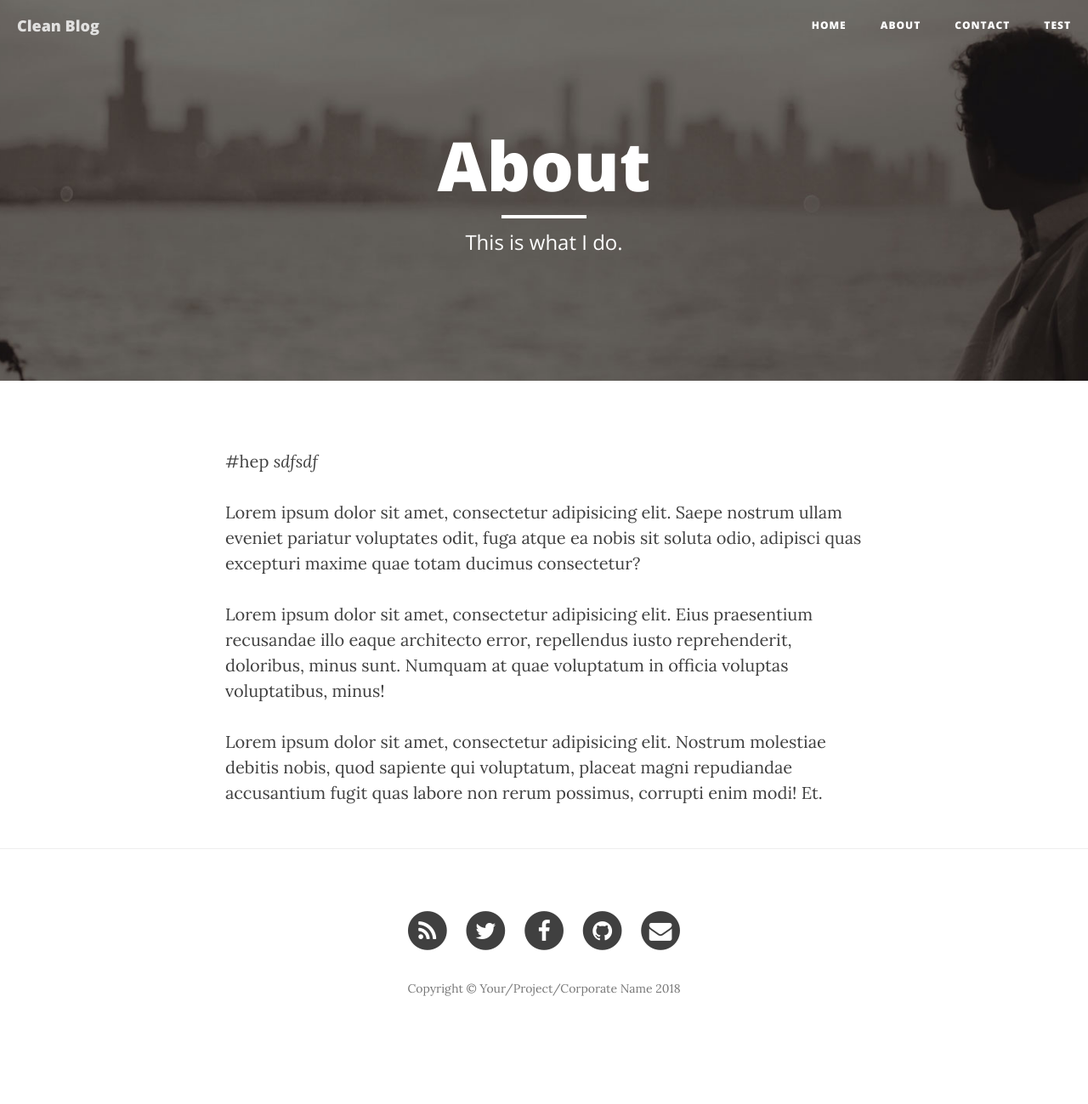
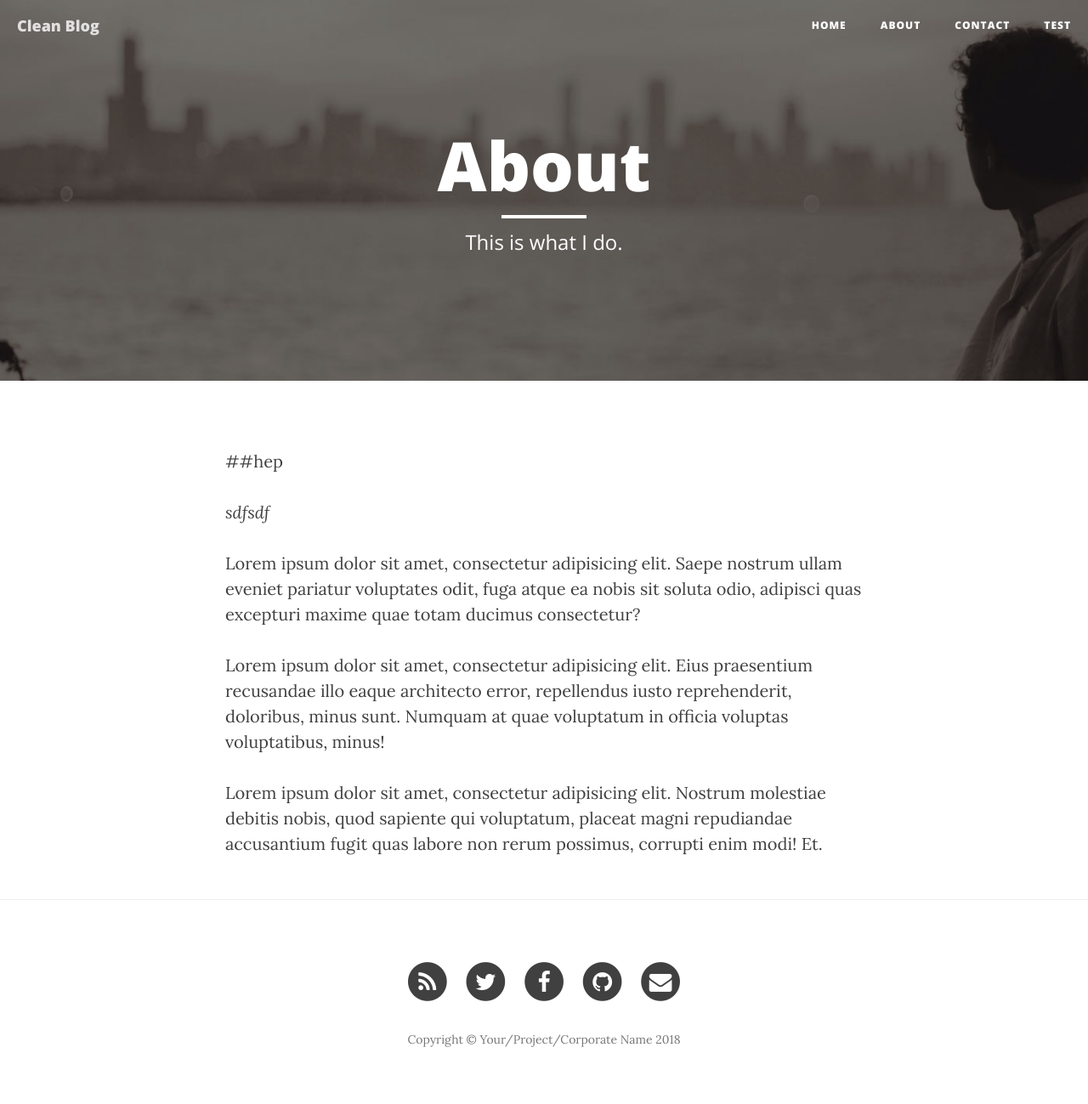
Before and after one commit to v1x4l/testWebsite, a Jekyll site: the page built from about.md, in a window 1280 px wide. Shown: the whole page at 85% size. Built offline with Jekyll 4.4.1, drawn with Linux system fonts in a browser that asks for light colours; nearby versions of some CDN libraries; before the commit the page ends 1239 px from its top, so only the background shows below that.

```diff
--- a/about.md
+++ b/about.md
@@ -5,7 +5,8 @@ description: "This is what I do."
 header-img: "img/about-bg.jpg"
 ---
 
-#hep
+##hep
+
 *sdfsdf*
 
 <p>Lorem ipsum dolor sit amet, consectetur adipisicing elit. Saepe nostrum ullam eveniet pariatur voluptates odit, fuga atque ea nobis sit soluta odio, adipisci quas excepturi maxime quae totam ducimus consectetur?</p>
```
